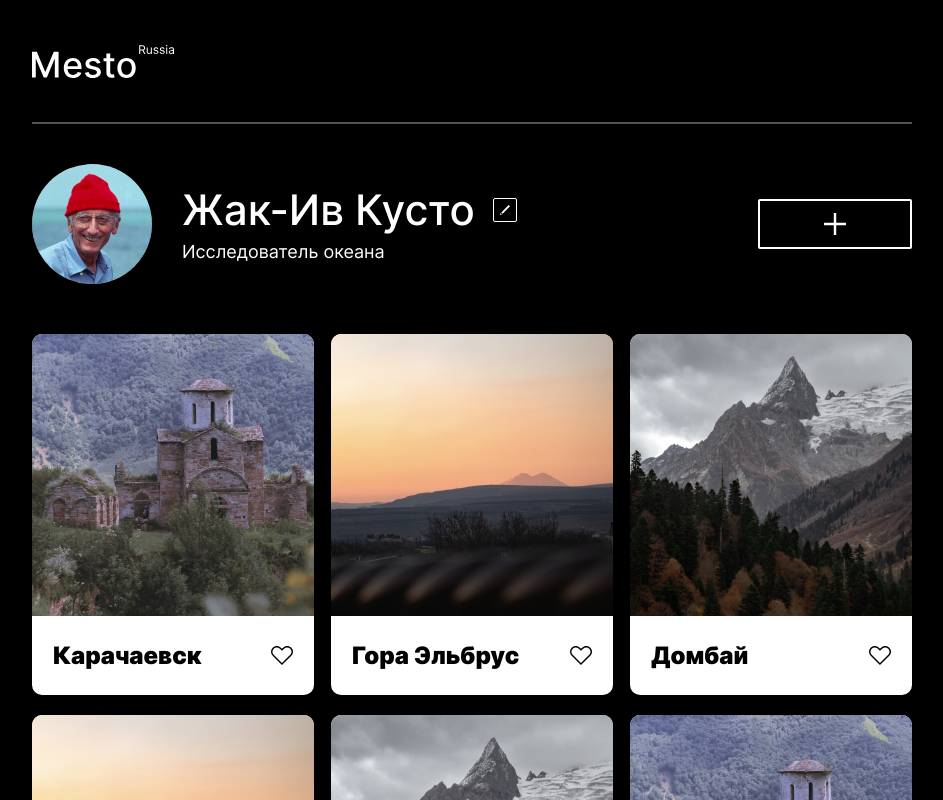
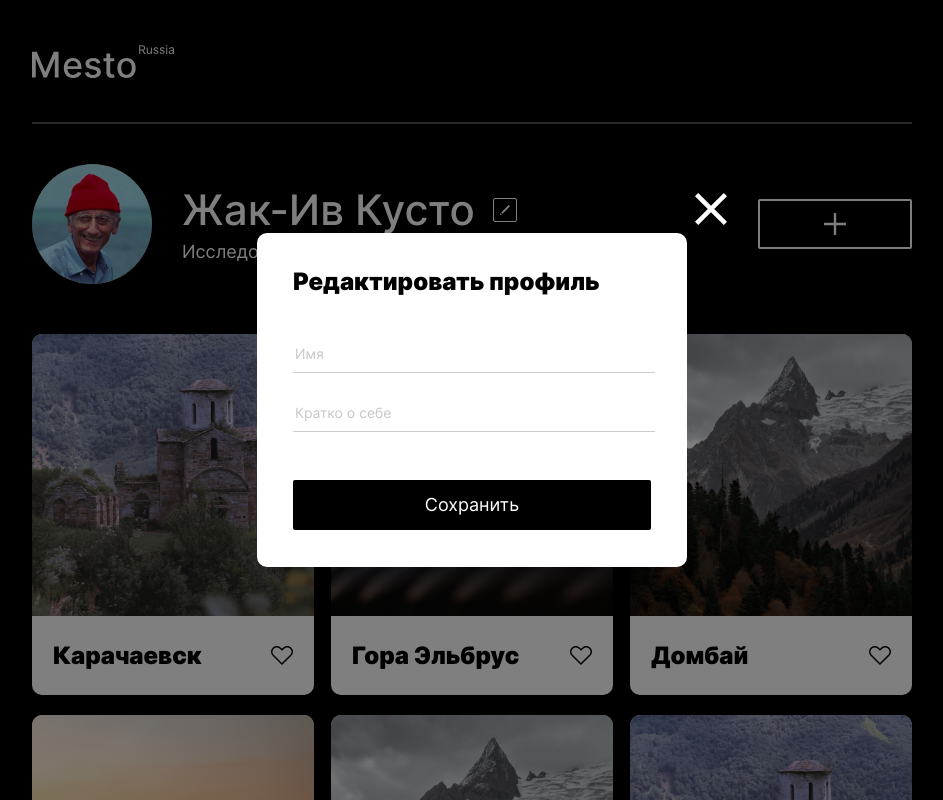
Before and after one commit to idegtyarenko/mesto, a plain HTML site: page index.html in a window 1280 px wide. Both pictures are taken after a click on the button 672 px from the left and 209 px from the top of the page. Shown: the top 800 px of the page, without its empty margins (168-1111 px from the left). Drawn offline with Linux system fonts and the light colour scheme.

Commit message:
feat: Открытие и закрытие попапа

```diff
--- a/index.html
+++ b/index.html
@@ -103,5 +103,6 @@
       </div>
     </div>
   </div>
+  <script src="./scripts/script.js"></script>
 </body>
 </html>
--- /dev/null
+++ b/scripts/script.js
@@ -0,0 +1,18 @@
+const page = document.querySelector('.page');
+const popup = document.querySelector('.popup');
+const edit_button = document.querySelector('.profile__button_role_edit');
+const close_button = document.querySelector('.popup__close-button');
+
+const togglePopup = function() {
+  // Если попап не открыт
+  // Заполнить поля значениями со страницы
+
+  popup.classList.toggle('popup_opened');
+  page.classList.toggle('page_popup-opened');
+};
+
+// Сохранение изменений
+
+edit_button.addEventListener('click', togglePopup);
+close_button.addEventListener('click', togglePopup);
+// Повесить закрытие на затемненный фон
```
